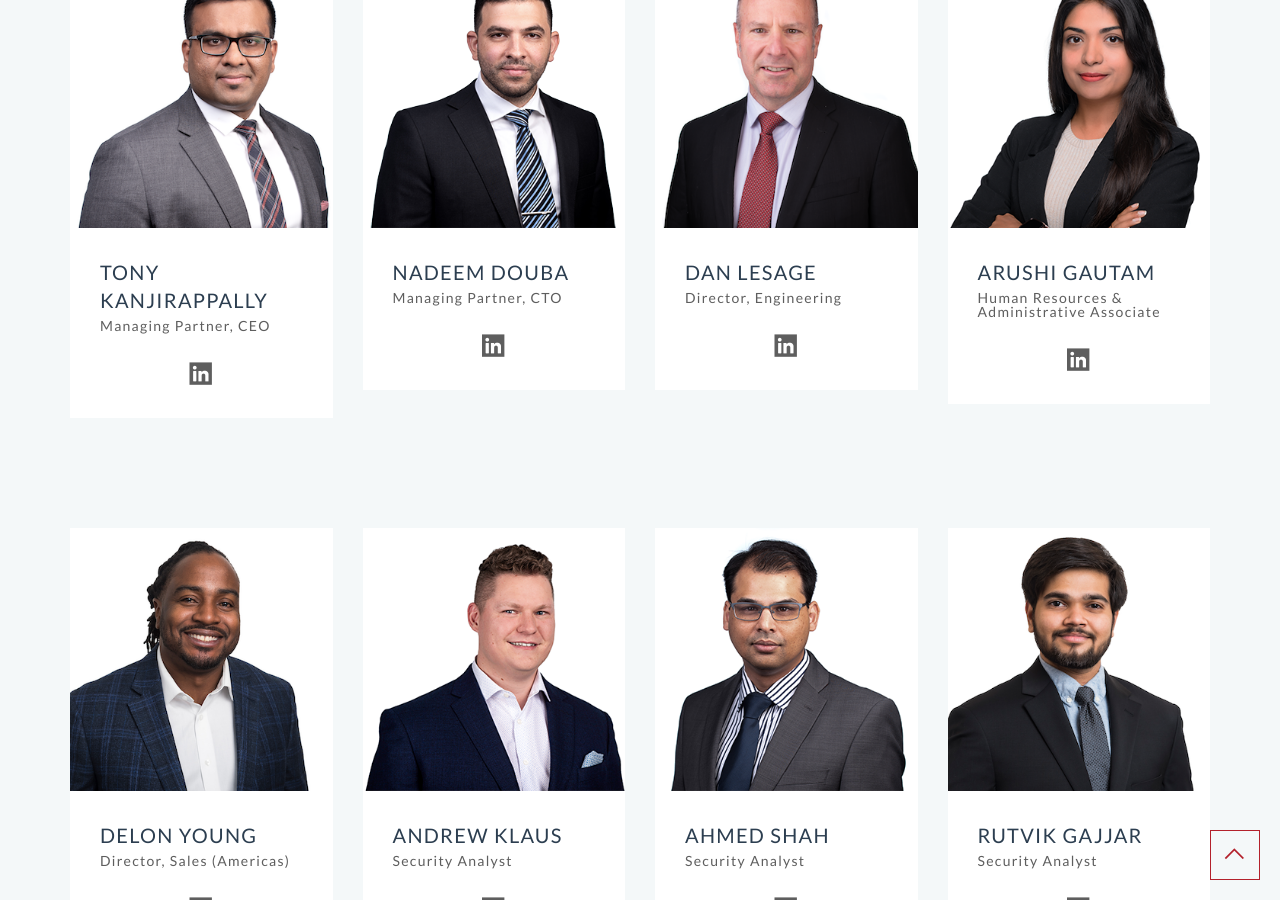
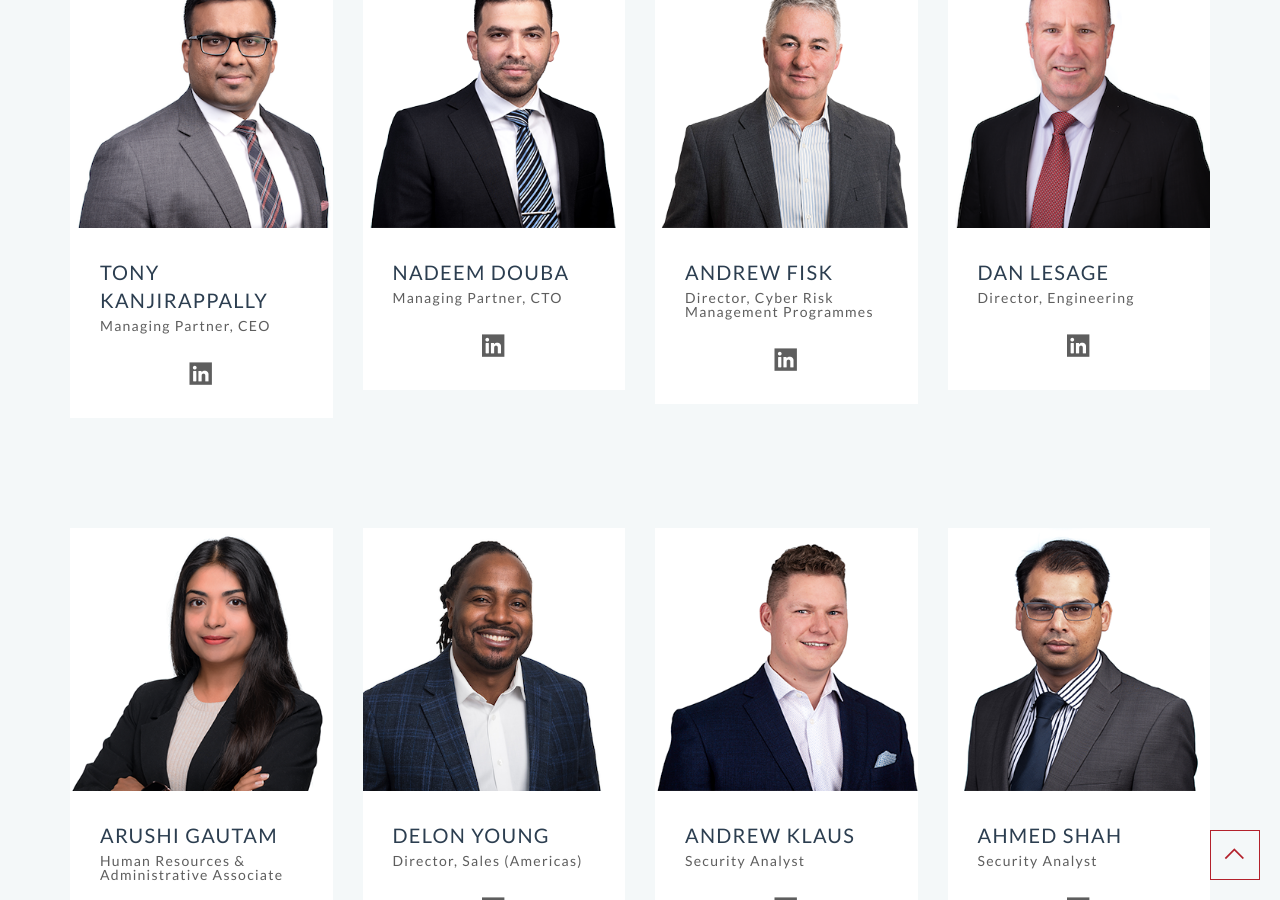
Before and after one commit to malleum-inc/website, a Jekyll site: the page built from index.html, in a window 1280 px wide and 900 px high, scrolled down 4731 px. Built offline with Jekyll 4.4.1, drawn with Linux system fonts in a browser that asks for light colours; nearby versions of some CDN libraries; some of the changed lines change nothing that is shown.

Commit message:
Update _config.yml

```diff
--- a/_config.yml
+++ b/_config.yml
@@ -380,12 +380,12 @@ team:
 #  linkedin: https://www.linkedin.com/in/suggy/
 
 # Team Member
-#- name: Andrew Fisk
-#  tagline: Director, Cyber Risk Management Programmes
-#  avatar: andrew.png
+- name: Andrew Fisk
+  tagline: Director, Cyber Risk Management Programmes
+  avatar: andrew.png
 
   # Social Links
-#  linkedin: https://www.linkedin.com/in/andrew-fisk-cyber-security-advisor/
+  linkedin: https://www.linkedin.com/in/andrew-fisk-cyber-security-advisor/
 
 # Team Member
 - name: Dan Lesage
```
